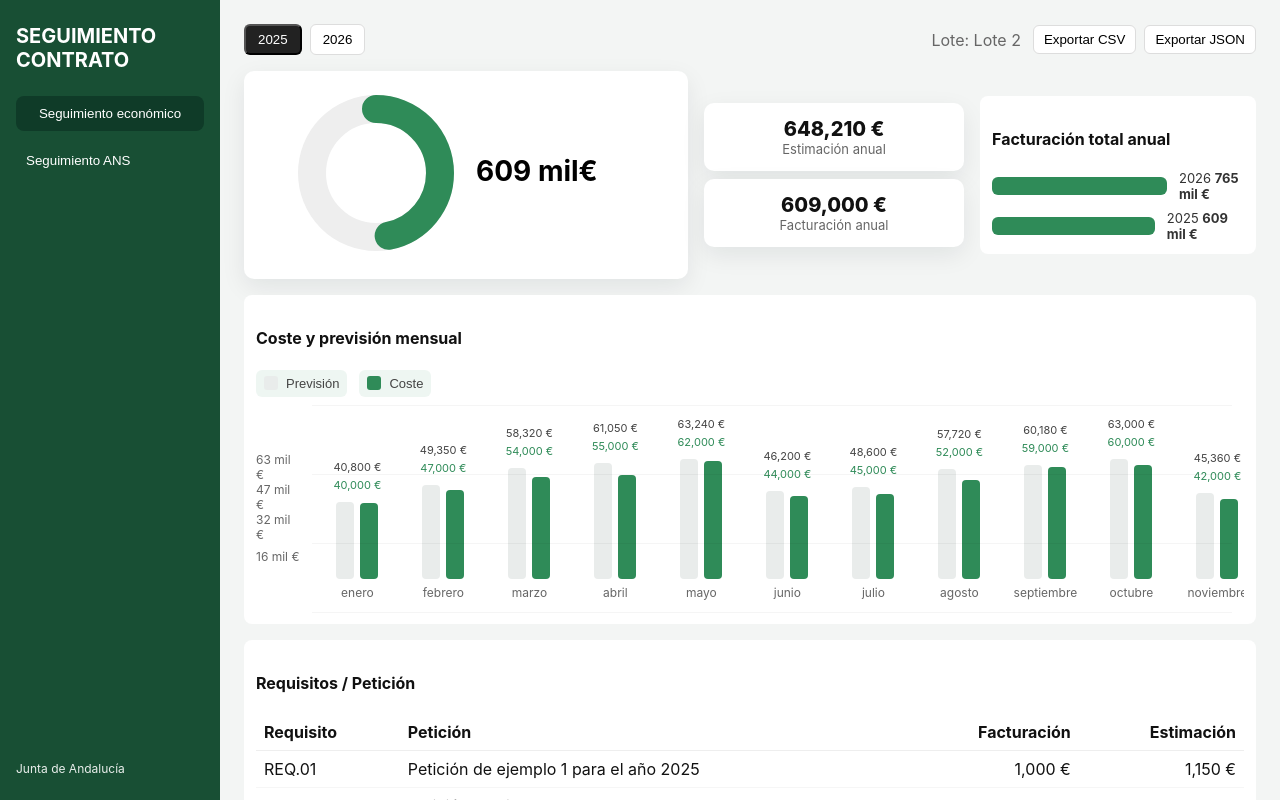
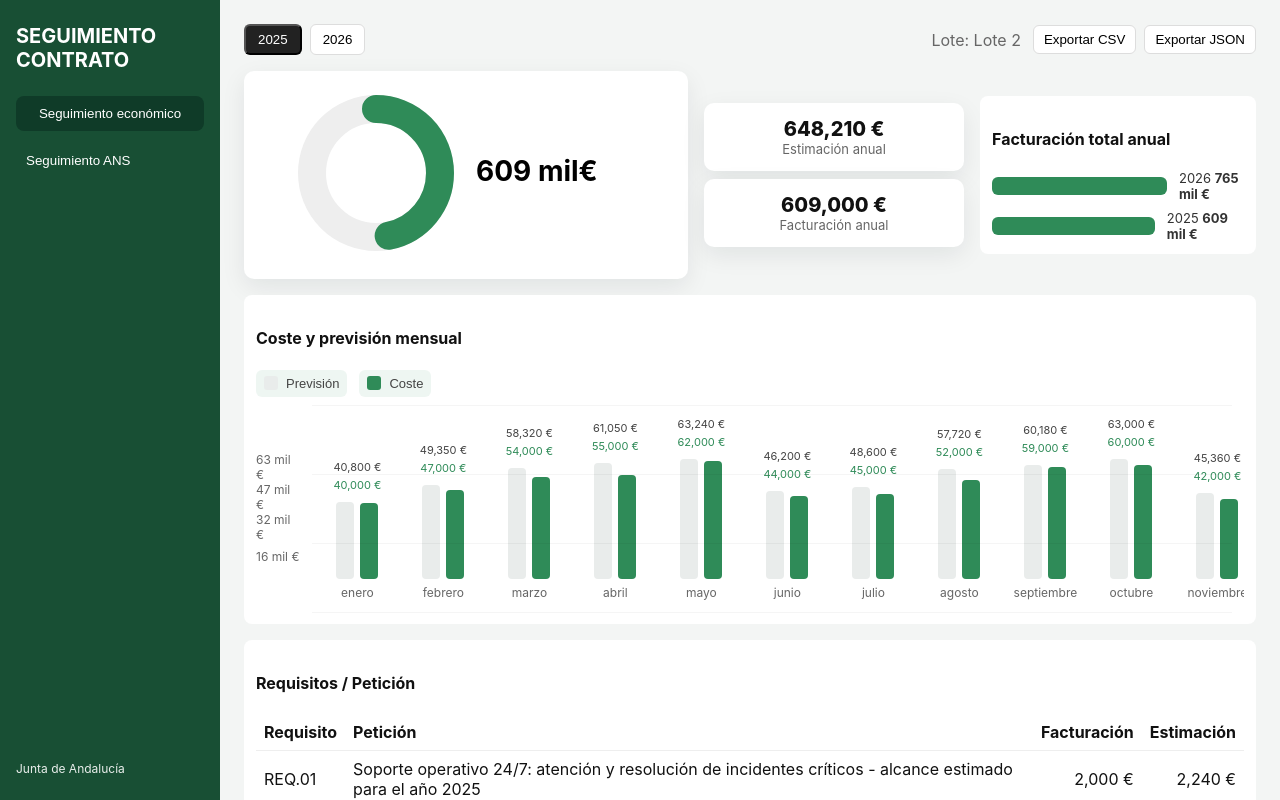
Before and after one commit to nachopavon/testdashboard, a React (Vite) app: page / in a window 1280 px wide. Built offline with nearby package versions, Linux system fonts and the light colour scheme.

Commit message:
Añadir paginación y requisitos generados automáticamente en el componente Economic

```diff
--- a/src/components/Economic.module.css
+++ b/src/components/Economic.module.css
@@ -61,3 +61,8 @@
 .table table{width:100%; border-collapse:collapse}
 .table th{border-bottom:1px solid #eee; text-align:left; padding:8px}
 .table td{padding:8px; border-bottom:1px solid #f6f6f6}
+
+.pager{display:flex; gap:8px; align-items:center; justify-content:flex-end; margin-top:8px}
+.pagerBtn{background:var(--card-bg); border:1px solid #eee; padding:6px 8px; border-radius:6px}
+.pagerBtn[disabled]{opacity:0.4; cursor:default}
+.pagerInfo{font-size:13px; color:#666}
--- a/src/components/Economic.tsx
+++ b/src/components/Economic.tsx
@@ -25,6 +25,13 @@ export default function Economic(){
   // yearly comparison small bar data
   const otherYear = years.find(y=>y!==year) || years[0]
   const comp = econData.data[otherYear]
+
+  // pagination for requisites
+  const [page, setPage] = useState(1)
+  const perPage = 10
+  const totalReq = d.requisites.length
+  const totalPages = Math.max(1, Math.ceil(totalReq / perPage))
+  const pagedReqs = d.requisites.slice((page-1)*perPage, page*perPage)
 
   // export helpers (CSV / JSON)
   function download(filename:string, content:string, mime='text/plain'){
@@ -184,11 +191,18 @@ export default function Economic(){
           <caption id="req-desc" style={{display:'none'}}>Lista de requisitos y su facturación/estimación</caption>
           <thead><tr><th>Requisito</th><th>Petición</th><th style={{textAlign:'right'}}>Facturación</th><th style={{textAlign:'right'}}>Estimación</th></tr></thead>
           <tbody>
-            {d.requisites.map((r:any)=> (
+            {pagedReqs.map((r:any)=> (
               <tr key={r.code}><td>{r.code}</td><td>{r.description}</td><td style={{textAlign:'right'}}>{r.facturacion.toLocaleString()} €</td><td style={{textAlign:'right'}}>{r.estimacion.toLocaleString()} €</td></tr>
             ))}
           </tbody>
         </table>
+        <div className={styles.pager} aria-label="Paginación requisitos">
+          <button onClick={()=>setPage(1)} disabled={page===1} className={styles.pagerBtn} aria-label="Primera página">«</button>
+          <button onClick={()=>setPage(p=>Math.max(1,p-1))} disabled={page===1} className={styles.pagerBtn} aria-label="Página anterior">‹</button>
+          <span className={styles.pagerInfo}>Página {page} de {totalPages}</span>
+          <button onClick={()=>setPage(p=>Math.min(totalPages,p+1))} disabled={page===totalPages} className={styles.pagerBtn} aria-label="Página siguiente">›</button>
+          <button onClick={()=>setPage(totalPages)} disabled={page===totalPages} className={styles.pagerBtn} aria-label="Última página">»</button>
+        </div>
       </div>
     </div>
   )
--- a/src/data/economicData.ts
+++ b/src/data/economicData.ts
@@ -20,12 +20,68 @@ years.forEach((y, yi) => {
   const facturacion = monthlyFacturacion.reduce((a,b)=>a+b,0)
   const estimacion = monthlyEstimacion.reduce((a,b)=>a+b,0)
 
-  const requisites: Requisite[] = Array.from({length:8}, (_,i)=>({
-    code: `REQ.0${i+1}`,
-    description: `Petición de ejemplo ${i+1} para el año ${y}`,
-    facturacion: Math.round(base(i) * (1 + yi*0.08)),
-    estimacion: Math.round(base(i) * (1.15 + yi*0.08))
-  }))
+  // Generar 55 requisitos realistas para mantenimiento y desarrollo
+  const templates = [
+    'Soporte operativo 24/7: atención y resolución de incidentes críticos',
+    'Mantenimiento correctivo: resolución de fallos y parches urgentes',
+    'Mantenimiento evolutivo: cambios menores y mejoras continuas',
+    'Desarrollo de nuevas funcionalidades según roadmap',
+    'Gestión de despliegues y versionado (CI/CD)',
+    'Monitorización, alertas y operaciones (SRE/ops)',
+    'Documentación, capacitación y transferencia de conocimiento',
+    'Pruebas, QA y automatización de regresión',
+    'Integración con sistemas externos (catastro, padrón)',
+    'Optimización y refactorización de módulos legacy',
+    'Adaptación a normativa de accesibilidad y privacidad',
+    'Automatización de procesos batch y migración de datos',
+    'Implementación de cache y mejoras de rendimiento',
+    'Implementación de API para intercambio con terceros',
+    'Reportes KPI y cuadros de mando para seguimiento',
+    'Gestión de backups y recuperación ante desastres',
+    'Soporte en pruebas de aceptación (UAT) y homologación',
+    'Formación y talleres para equipos internos',
+    'Seguridad: corrección de vulnerabilidades y hardening',
+    'Integración con sede electrónica y firma digital',
+    'Desarrollo de asistente de entrada de datos y formularios',
+    'Mejora en gestión documental y almacenamiento',
+    'Ajustes de permisos y control de accesos por rol',
+    'Automatización de generación de certificados y credenciales',
+    'Implementación de notificaciones y sistema de alertas',
+    'Soporte en despliegues multi-entorno',
+    'Análisis y corrección de inconsistencias en datos históricos',
+    'Optimización de consultas y tiempos de respuesta',
+    'Análisis de seguridad y pruebas de penetración',
+    'Evolutivos para cumplimiento normativo',
+    'Desarrollo de integraciones móviles/UX responsive',
+    'Migración a nuevas versiones de frameworks',
+    'Asesoría técnica y revisión arquitectónica',
+    'Configuración y ajustes de monitorización de infra',
+    'Soporte remoto en ventanas de mantenimiento',
+    'Consolidación de logs y trazabilidad',
+    'Refactor y modularización para mantenibilidad',
+    'Implementación de pruebas de carga y escalado',
+    'Generación de informes ad-hoc para dirección',
+    'Mejora en accesibilidad y localización',
+    'Gestión de incidencias y seguimiento SLA',
+    'Implementación de analítica y telemetría',
+    'Adaptación de exportes e informes a nuevos formatos',
+    'Homologación con proveedores y APIs externas',
+    'Soporte en integración con pasarelas de pago',
+    'Mecanismos de auditoría y cumplimiento legal',
+    'Mejoras en encriptación y gestión de claves',
+    'Monitorización de costes y optimización cloud',
+    'Desarrollo de herramientas internas para productividad'
+  ]
+
+  const requisites: Requisite[] = Array.from({length:55}, (_,i)=>{
+    const code = `REQ.${String(i+1).padStart(2,'0')}`
+    const template = templates[i % templates.length]
+    const description = `${template} - alcance estimado para el año ${y}`
+    const factor = 1000 + (i % 11) * 250 + yi * 4000
+    const facturacion = Math.round(base(i) * (1 + (i % 7) * 0.02) + factor)
+    const estimacion = Math.round(facturacion * (1 + 0.12 + (i % 5) * 0.02))
+    return { code, description, facturacion, estimacion }
+  })
 
   data[yearKey] = { monthlyFacturacion, monthlyEstimacion, facturacion, estimacion, requisites }
 })
```
